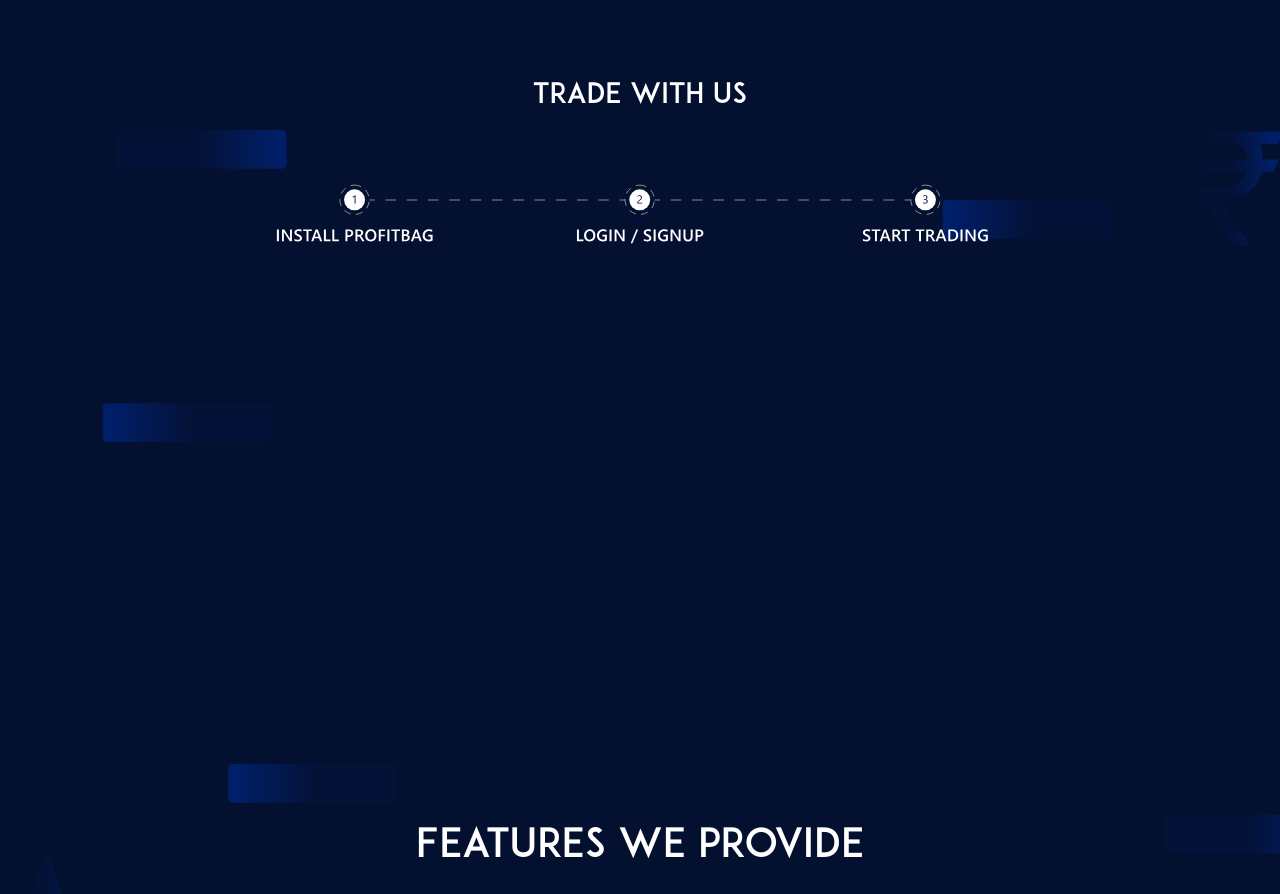
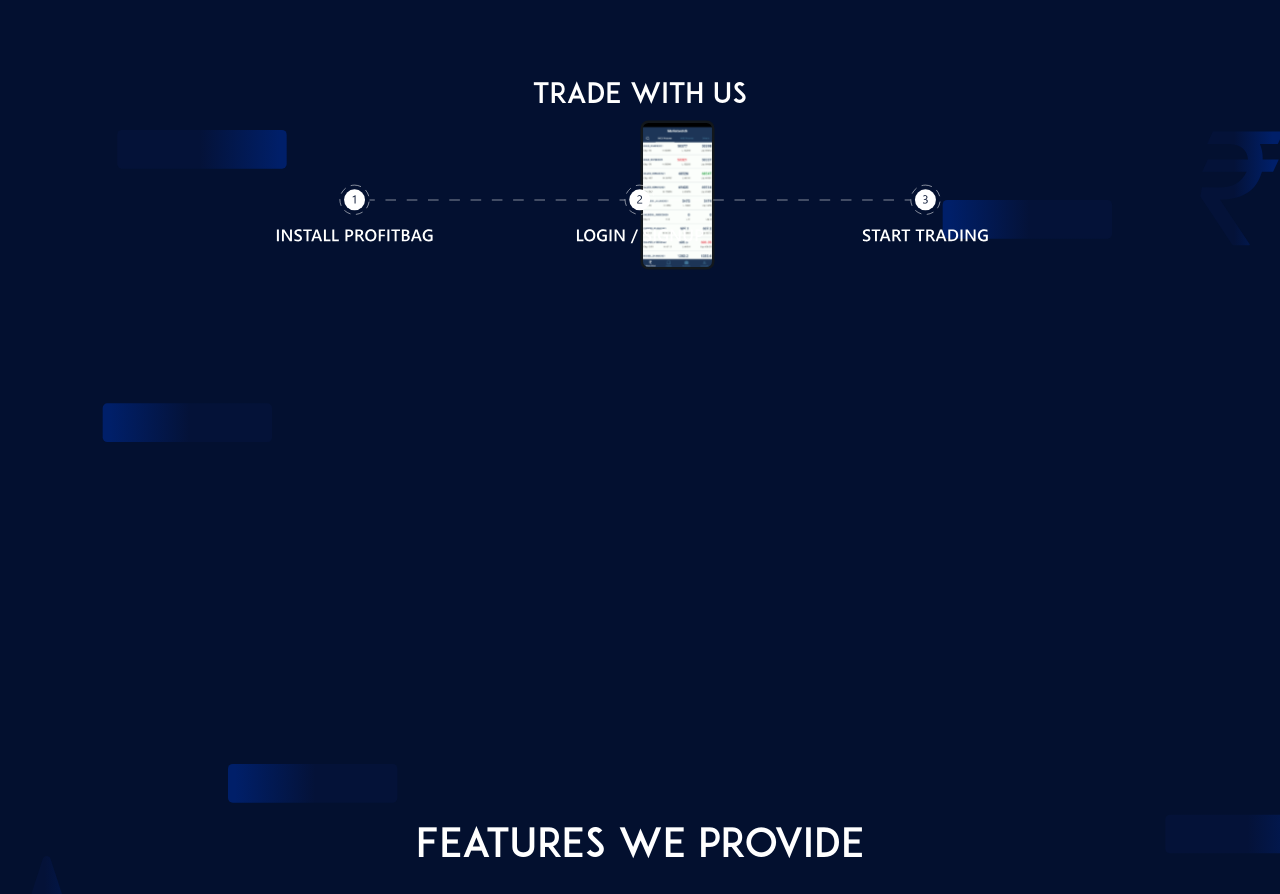
Before and after one commit to Arnavjain1703/ProfitBag, a React (Create React App) app in the folder frontend/: page / in a window 1280 px wide. Shown: the part 920-1814 px from the top of the page. Built offline with nearby package versions, Linux system fonts and the light colour scheme.

Commit message:
added animation on phone

```diff
--- a/frontend/src/Components/TradeWithUs/TradeWithUs.js
+++ b/frontend/src/Components/TradeWithUs/TradeWithUs.js
@@ -43,6 +43,7 @@ class TradeWithUs extends Component {
         <div className={classes.image} data-aos="fade-up"></div>
 
         <div style={{animationDelay:`${this.state.value3}`+"s" }}className={classes.box}></div>
+        <div className={classes.phone} data-aos="fade-right"></div>
         <div className={classes.heading} data-aos="fade-up">Trade With Us</div>
         <StepsIcon className={classes.icon} data-aos="fade-up"/>
         </div>
--- a/frontend/src/Components/TradeWithUs/TradeWithUs.module.css
+++ b/frontend/src/Components/TradeWithUs/TradeWithUs.module.css
@@ -24,6 +24,17 @@
     width: 100vw;
      background: url('../../assets/images/bg2.svg');
      background-size: cover;
+}
+
+.phone{
+  position: absolute;
+  background: url('../../assets/images/Phone.svg');
+  background-size: cover;
+  width: 75px;
+  height: 150px;
+  transform: scale(0.6);
+  top: 130vh;
+  left: 80vh;
 }
 
 .heading{
```
Also changed, not shown: 1 other file (tests, documents, lock files or other folders).
